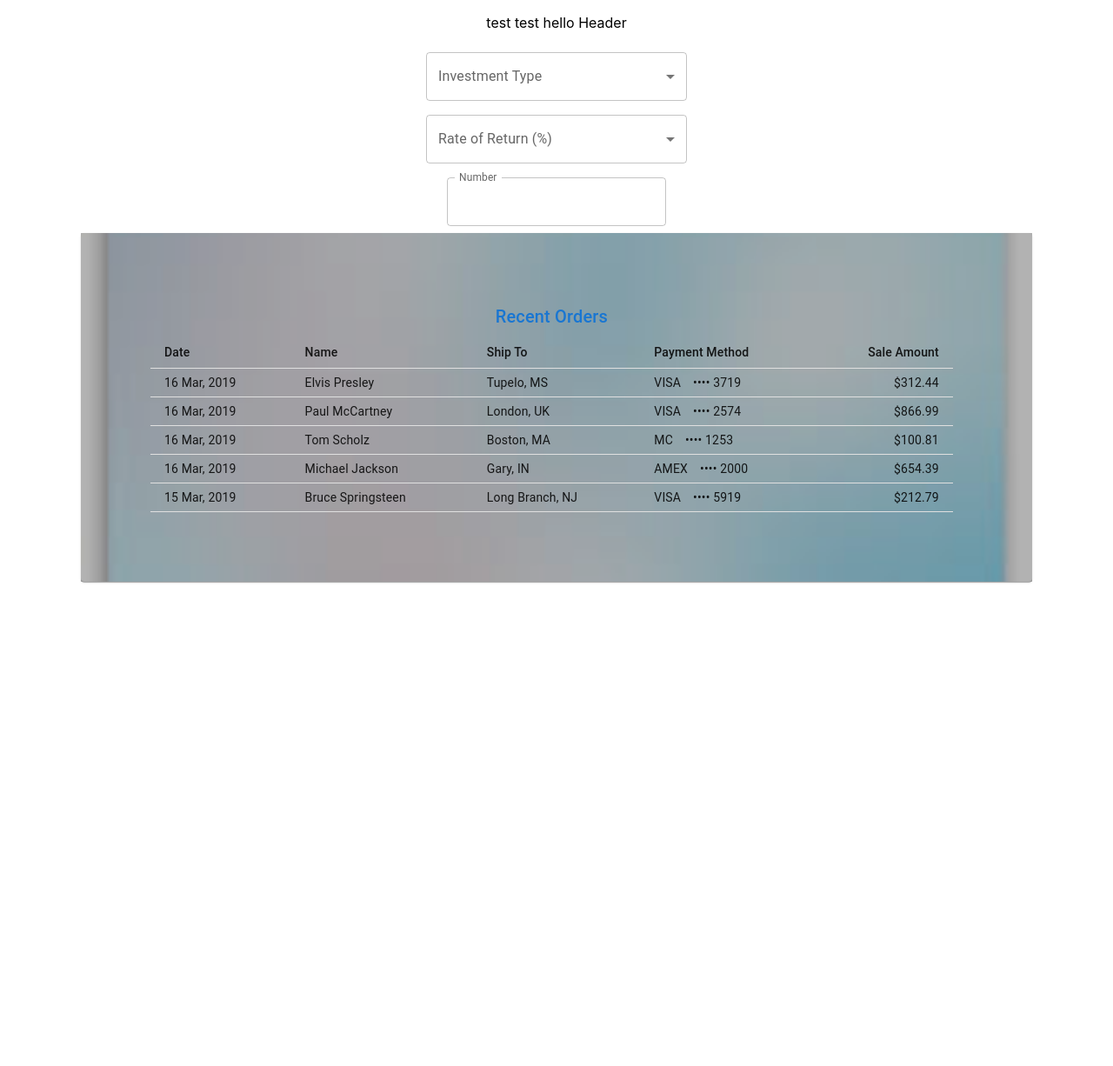
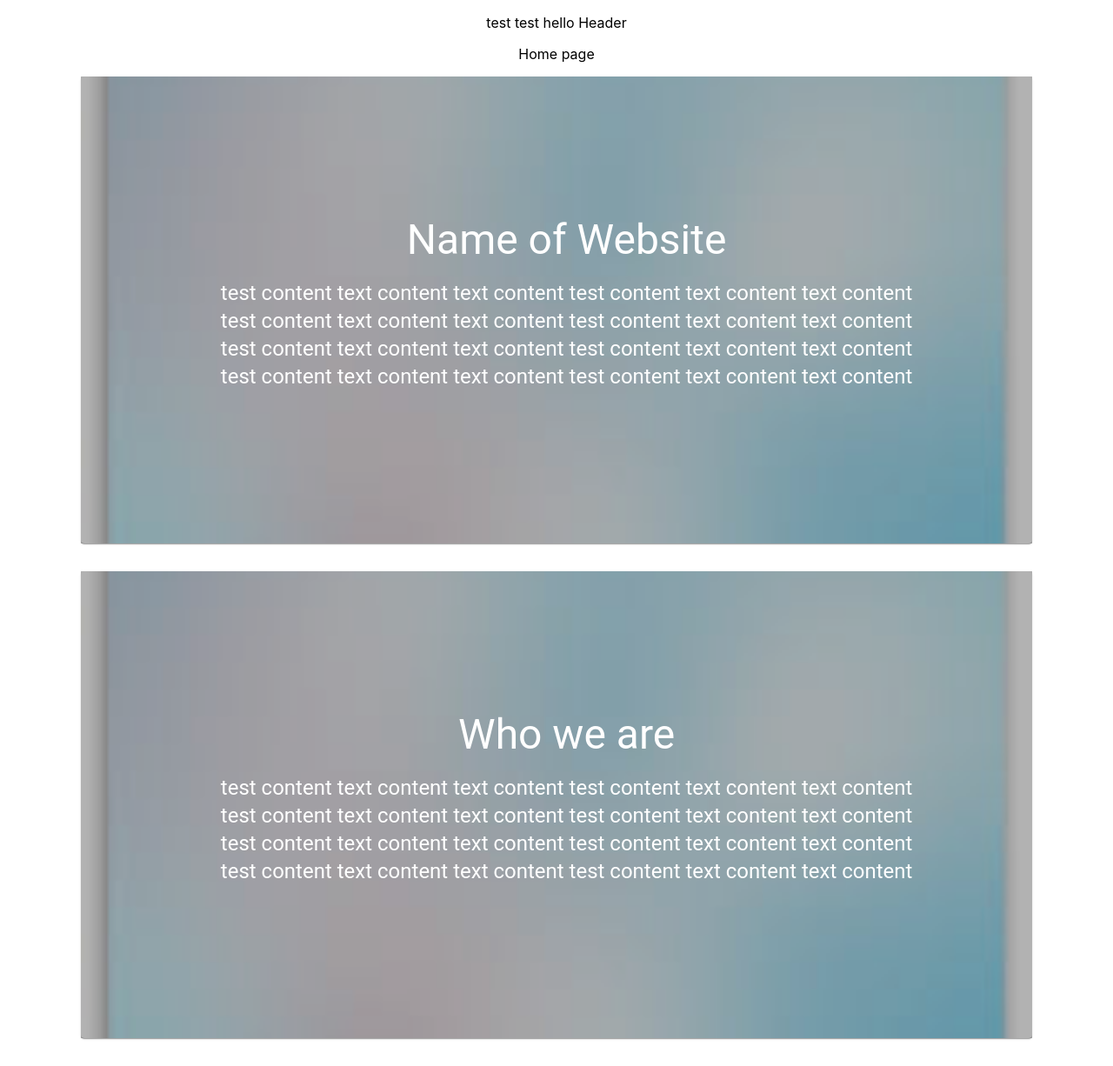
Before and after one commit to evelyn-tse/ghh-2022, a React (Create React App) app: page / in a window 1280 px wide. Shown: the whole page at 87% size. Before the commit the page ends 800 px from the top, so only its background shows below. Built offline with nearby package versions, Linux system fonts and the light colour scheme.

Commit message:
Home page info

```diff
--- a/src/Components/Body.js
+++ b/src/Components/Body.js
@@ -2,13 +2,14 @@ import React from "react";
 import '../Styles/Body.css';
 import AllCards from "./Roi/AllCards.js";
 import RoiCalc from "./RoiCalc/RoiCalc.js";
-
+import HomePage from "./HomePage/HomePage.js";
 
 const Body = () => {
   return (
     <div>
         {/* <AllCards/> */}
-        <RoiCalc/>
+        {/* <RoiCalc/> */}
+        <HomePage/>
     </div>
   );
 };
--- /dev/null
+++ b/src/Components/HomePage/HomePage.js
@@ -0,0 +1,15 @@
+import React from "react";
+import MainCard from "../Roi/MainCard.js";
+import image2 from "../Roi/image2.jpeg";
+
+const HomePage = () => {
+  return (
+    <div>
+        <p>Home page</p>
+        <MainCard image={image2} imageText={"image2"} title={"Name of Website"} content={"test content text content text content test content text content text content test content text content text content test content text content text content test content text content text content test content text content text content test content text content text content test content text content text content "} linkText={"test linke text"}/>
+        <MainCard image={image2} imageText={"image2"} title={"Who we are"} content={"test content text content text content test content text content text content test content text content text content test content text content text content test content text content text content test content text content text content test content text content text content test content text content text content "} linkText={"test linke text"}/>
+    </div>
+  );
+};
+
+export default HomePage;
```
